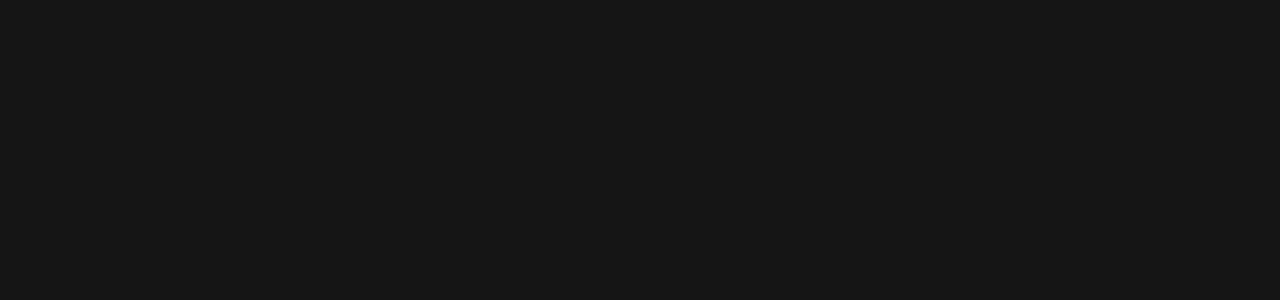
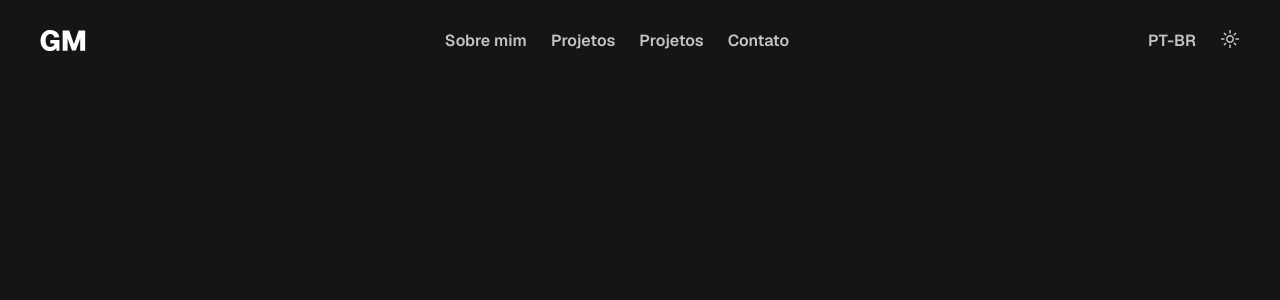
Before and after one commit to Guillerme00/portfolio, a React (Vite) app in the folder portfolio/: page / in a window 1280 px wide. Shown: the top 300 px of the page. Built offline with nearby package versions, Linux system fonts and the light colour scheme.

Commit message:
Att 0.0.3 - Header

```diff
--- a/portfolio/src/App.tsx
+++ b/portfolio/src/App.tsx
@@ -1,24 +1,65 @@
 import { useState } from "react";
+
+import GM  from "./assets/icons/GM.svg?react"
+import GITHUB  from "./assets/icons/GITHUB.svg?react"
+import LINKEDIN  from "./assets/icons/LINKEDIN.svg?react"
+import MAIL  from "./assets/icons/MAIL.svg?react"
+import MENU  from "./assets/icons/MENU.svg?react"
+import LIGHT_MODE  from "./assets/icons/DARK_MODE.svg?react"
+import DARK_MODE  from "./assets/icons/LIGHT_MODE.svg?react"
 
 import { dark } from "./page_styles/dark";
 import { light } from "./page_styles/light";
 
 import { portuguese } from "./page_language/portuguese";
 import { english } from "./page_language/english";
-
 function App() {
   const [pageStyle, setPageStyle] = useState("dark");
-  const [pageLanguage, setPageLanguage] = useState("portuguese");
+  const [pageLanguage, setPageLanguage] = useState("PT-BR");
 
   const theme = pageStyle === "dark" ? dark : light;
-  const language = pageLanguage === "portuguese" ? portuguese : english;
+  const language = pageLanguage === "PT-BR" ? portuguese : english;
   return (
     <>
       <div
         className={`
           h-screen
-          ${theme.primary_background}`}
-      ></div>
+          ${theme.primary_background}`}>
+        <header className="sticky top-0 z-100 h-[81px] flex items-center justify-between ml-[40px] mr-[40px]">
+            {/* left */}
+            <div
+            onClick={() => window.scrollTo({
+              top:0,
+              behavior: "smooth"
+            })}>
+              <GM className={`w-[46px] h-[22px] cursor-pointer ${theme.title_text_color} ${theme.title_hover} transition-colors duration-300`}/>
+            </div>
+
+            {/* mid */}
+            <div className={`${theme.title_text_variant} flex gap-[24px] geist-header`}>
+              <button className={`cursor-pointer ${theme.title_hover} transition-colors duration-300`}>{language.header_about_me}</button>
+              <button className={`cursor-pointer ${theme.title_hover} transition-colors duration-300`}>{language.header_skills}</button>
+              <button className={`cursor-pointer ${theme.title_hover} transition-colors duration-300`}>{language.header_projects}</button>
+              <button className={`cursor-pointer ${theme.title_hover} transition-colors duration-300`}>{language.header_contact}</button>
+            </div>
+
+            {/* right */}
+            <div className={`${theme.title_text_variant} flex gap-[24px] geist-header`}>
+              <button className={`cursor-pointer ${theme.title_hover} transition-colors duration-300`}
+              onClick={() => {
+                if (language.header_language === "PT-BR") {
+                  setPageLanguage("US-EN")
+                } else if (language.header_language === "US-EN") {
+                  setPageLanguage("PT-BR")
+                }}}
+              >{language.header_language}</button>
+
+              {theme.color === "dark" ?
+              <DARK_MODE className={`cursor-pointer ${theme.title_hover} transition-colors duration-300`} onClick={() => setPageStyle("light")}/> :
+              <LIGHT_MODE className={`cursor-pointer ${theme.title_hover} transition-colors duration-300`} onClick={() => setPageStyle("dark")}/>}
+            </div>
+        </header>
+      </div>
     </>
   );
 }
--- a/portfolio/src/index.css
+++ b/portfolio/src/index.css
@@ -6,11 +6,17 @@
   font-style: normal;
 }
 @font-face {
-  font-family: "Geist";
+  font-family: "Geist_header_title";
   src: url("./assets/fonts/Geist-VariableFont_wght.ttf") format("truetype");
   font-style: normal;
+  font-weight: 600;
 }
+
 
 .inter {
   font-family: "Inter", sans-serif;
 }
+
+.geist-header {
+  font-family: "Geist_header_title", sans-serif;
+}
--- a/portfolio/src/page_language/english.ts
+++ b/portfolio/src/page_language/english.ts
@@ -1,5 +1,7 @@
 export const english = {
+  header_language: "US-EN",
   header_about_me: "About me",
+  header_skills: "Skills",
   header_projects: "Projects",
   header_contact: "Contact me",
 };
--- a/portfolio/src/page_language/portuguese.ts
+++ b/portfolio/src/page_language/portuguese.ts
@@ -1,5 +1,7 @@
 export const portuguese = {
+  header_language: "PT-BR",
   header_about_me: "Sobre mim",
+  header_skills: "Projetos",
   header_projects: "Projetos",
   header_contact: "Contato",
 };
--- a/portfolio/src/page_styles/dark.ts
+++ b/portfolio/src/page_styles/dark.ts
@@ -5,8 +5,8 @@
   tag_background: "bg-[#2c2c2c]",
   title_text_color: "text-[#ffffff]",
   title_text_variant: "text-[#c4c4c4]",
-  title_base: "text-[#adadad]",
+  title_hover: "hover:text-[#adadad]",
   outline: "#adadad",
-  avaiable: "#77F26F",
+  avaliable: "#77F26F",
   in_work: "#FF3F3F",
 };
--- a/portfolio/src/page_styles/light.ts
+++ b/portfolio/src/page_styles/light.ts
@@ -5,8 +5,8 @@
   tag_background: "bg-[#F0EDED]",
   title_text_color: "text-[#000000]",
   title_text_variant: "text-[#3f3f3f]",
-  title_base: "text-[#575757]",
+  title_hover: "hover:text-[#575757]",
   outline: "#cfc4c5",
-  avaiable: "#77F26F",
+  avaliable: "#77F26F",
   in_work: "#FF3F3F",
 };
```
Also changed, not shown: portfolio/src/assets/icons/GM.svg.
